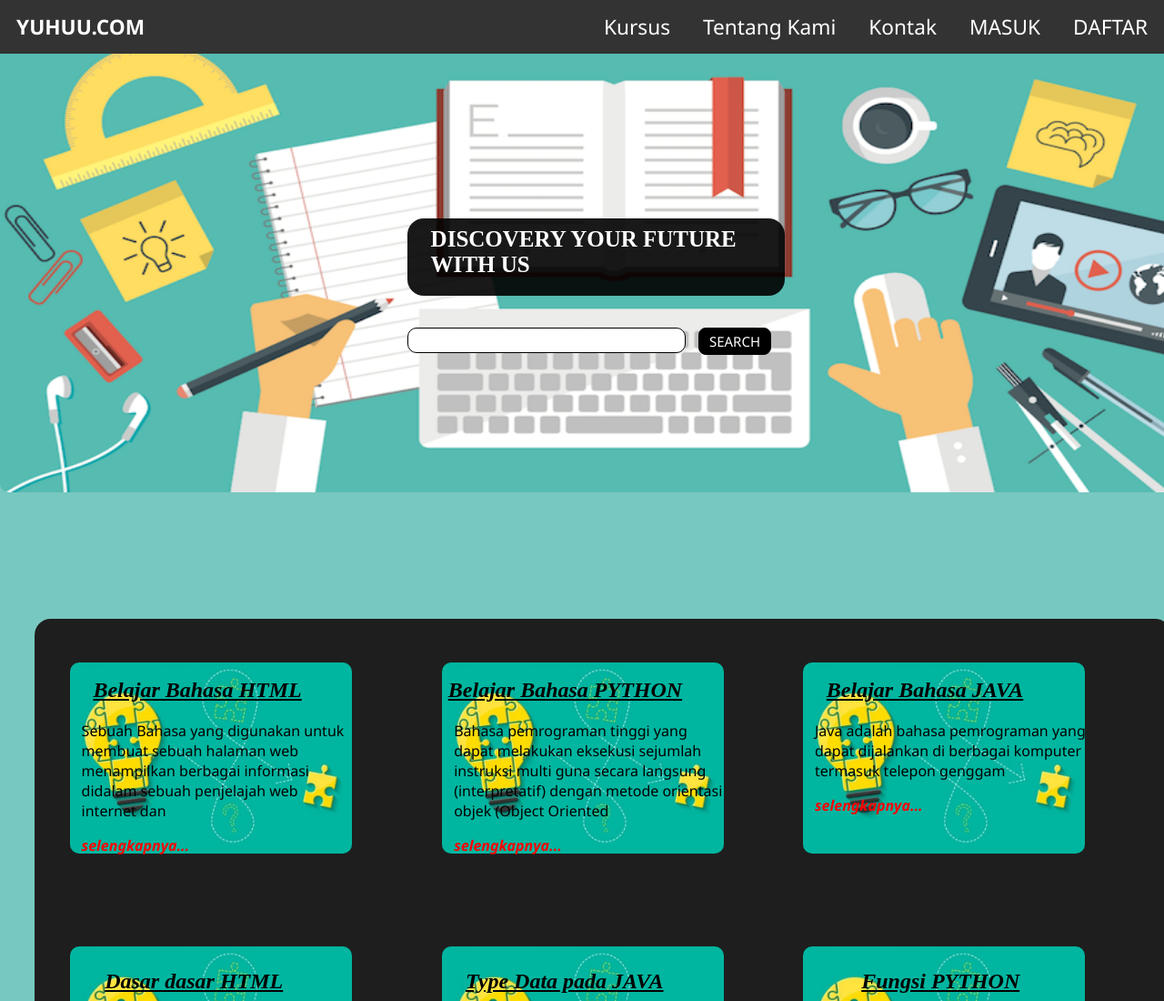
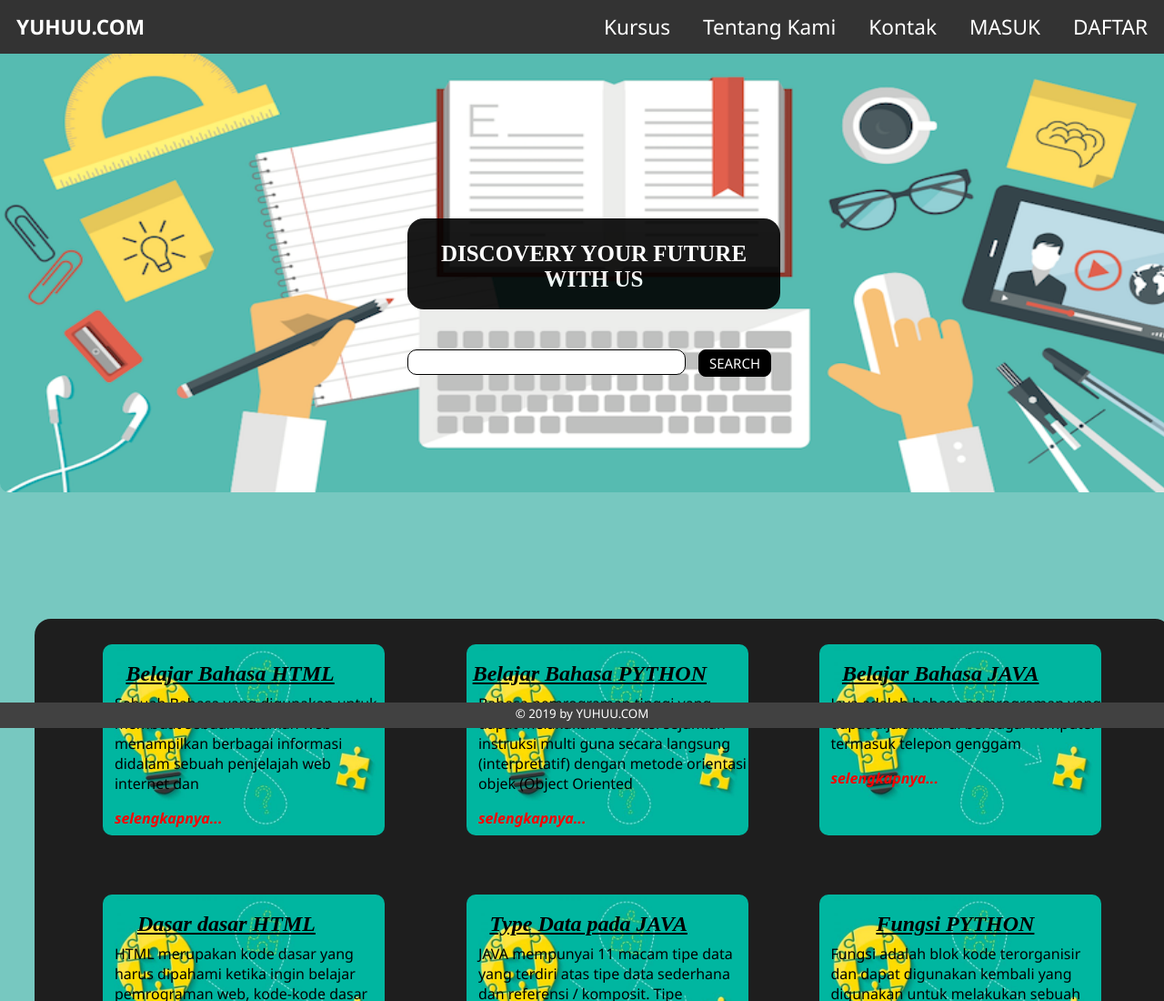
Before and after one commit to Yuliabcd/YuliPuspita.github.io, a plain HTML site: page index.html in a window 1280 px wide. Shown: the top 1100 px of the page at 91% size. Drawn offline with Linux system fonts and the light colour scheme.

Commit message:
Add files via upload

```diff
--- a/home.css
+++ b/home.css
@@ -9,6 +9,7 @@ body{
 	height: 525px;
 	left: 0%;
 	top: 2%;
+
 }
 
 .taksbar{
@@ -20,7 +21,7 @@ body{
 .search{
 	position: absolute;
 	left: 60%;
-	top: 45%;
+	top: 48%;
 	width: 80px;
 	height: 30px;
 	font-family: Segoe UI;
@@ -34,7 +35,7 @@ body{
 .ksearch{
 	position: absolute;
 	left: 35%;
-	top: 45%;
+	top: 48%;
 	width: 300px;
 	height: 24px;
 	font-size: 15px;
@@ -43,25 +44,23 @@ body{
 }
 
 .dis{
-	position: absolute;
-	left: 37%;
-	top: 28%;
-	width: 350px;
-	height: 24px;
 	font-family: Schadow BT;
 	font-size: 25px;
 	color: white;
+
 }
 
 .kotakdis{
 	position: absolute;
 	top: 30%;
 	left: 35%;
-	width: 415px;
-	height: 85px;
+	width: 410px;
+	height: 100px;
 	background: black;
 	border-radius: 18px;
+	margin-bottom: 15px;
 	opacity: 0.9;
+	text-align: center;
 }
 
 div .sel{
@@ -95,7 +94,7 @@ div p{
 }
 
 .kotak1{
-	top: 91%;
+	top: 5%;
 	left: 6%;
 	width: 310px;
 	height: 210px;
@@ -103,20 +102,20 @@ div p{
 
 .teks1{
 	position: absolute;
-	top: 90%;
+	top: 4%;
 	left: 8%
 }
 
 .te{
 	position: absolute;
-	top: 97%;
+	top: 12%;
 	left: 7%;
 	width: 300px;
 	height: 200px;
 }
 
 .kotak2{
-	top: 91%;
+	top: 5%;
 	left: 38%;
 	width: 310px;
 	height: 210px;
@@ -124,20 +123,20 @@ div p{
 
 .teks2{
 	position: absolute;
-	top: 90%;
+	top: 4%;
 	left: 38.5%
 }
 
 .tee{
 	position: absolute;
-	top: 97%;
+	top: 12%;
 	left: 39%;
 	width: 300px;
 	height: 200px;
 }
 
 .kotak3{
-	top: 91%;
+	top: 5%;
 	left: 69%;
 	width: 310px;
 	height: 210px;
@@ -145,20 +144,20 @@ div p{
 
 .teks3{
 	position: absolute;
-	top: 90%;
+	top: 4%;
 	left: 71%
 }
 
 .teee{
 	position: absolute;
-	top: 97%;
+	top: 12%;
 	left: 70%;
 	width: 300px;
 	height: 200px;
 }
 
 .kotak4{
-	top: 130%;
+	top: 55%;
 	left: 6%;
 	width: 310px;
 	height: 210px;
@@ -166,20 +165,20 @@ div p{
 
 .teks4{
 	position: absolute;
-	top: 130%;
+	top: 54%;
 	left: 9%;
 }
 
 .le{
 	position: absolute;
-	top: 137%;
+	top: 62%;
 	left: 7%;
 	width: 300px;
 	height: 200px;
 }
 
 .kotak5{
-	top: 130%;
+	top: 55%;
 	left: 38%;
 	width: 310px;
 	height: 210px;
@@ -187,20 +186,20 @@ div p{
 
 .teks5{
 	position: absolute;
-	top: 130%;
+	top: 54%;
 	left: 40%;
 }
 
 .lee{
 	position: absolute;
-	top: 137%;
+	top: 62%;
 	left: 39%;
 	width: 300px;
 	height: 200px;
 }
 
 .kotak6{
-	top: 130%;
+	top: 55%;
 	left: 69%;
 	width: 310px;
 	height: 210px;
@@ -208,13 +207,13 @@ div p{
 
 .teks6{
 	position: absolute;
-	top: 130%;
+	top: 54%;
 	left: 74%;
 }
 
 .leee{
 	position: absolute;
-	top: 137%;
+	top: 62%;
 	left: 70%;
 	width: 300px;
 	height: 200px;
@@ -228,6 +227,19 @@ div p{
 	height: 550px;
 	background: #1E1E1E;
 	border-radius: 18px;
+}
+
+.footer{
+	width : 100%;
+	height : 25px;
+	padding-top : 3px;
+	background-color : #414141;
+	color : white;
+	font-size : 10pt;
+	text-align : center;
+	position: fixed;
+	left: 0%;
+	bottom: 0px;
 }
 
 ul{
--- a/index.html
+++ b/index.html
@@ -11,33 +11,18 @@
 	</script>
 
 	<img src="11.png" class="bg">
+
 	<form>
 		<input type="text" class="ksearch">
-
 		<input type="submit" class="search" value="SEARCH"><br>
 	</form>
 
-	<div class="kotakdis"></div>
-
-	<p class="dis"><b>DISCOVERY YOUR FUTURE WITH US</b></p>
-
-
-
-	<div class="taksbar">
-		<ul>
-			<li><a href="DAFTAR.html">DAFTAR</a></li>
-			<li><a href="login.html">MASUK</a></li>
-			<li><a href="kontak.html">Kontak</a></li>
-			<li><a href="tentang.html">Tentang Kami</a></li>
-			<li><a href="kursus.html">Kursus</a></li>
-			<li style="float: left; font-weight: bold;" ><a href="index.html">YUHUU.COM</a></li>
-		</ul>
+	<div class="kotakdis">
+		<p class="dis"><b>DISCOVERY YOUR FUTURE WITH US</b></p>
 	</div>
 
-	<div class="kotakabu"></div>
-
+<div class="kotakabu">
 	<img src="111.jpg" class="kotak1">
-
 	<div class="teks1">
 		<h2><a href="mengenalHTML.html">Belajar Bahasa HTML</a></h2>
 	</div>
@@ -117,7 +102,19 @@
 		</p>
 		<p class="sel"><a href="fungsiPYTHON.html">selengkapnya...</a></p>
 	</div>
+</div>
 
+	<div class="taksbar">
+		<ul>
+			<li><a href="DAFTAR.html">DAFTAR</a></li>
+			<li><a href="login.html">MASUK</a></li>
+			<li><a href="kontak.html">Kontak</a></li>
+			<li><a href="tentang.html">Tentang Kami</a></li>
+			<li><a href="kursus.html">Kursus</a></li>
+			<li style="float: left; font-weight: bold;" ><a href="index.html">YUHUU.COM</a></li>
+		</ul>
+	</div>
 
+	<div class="footer"> &copy 2019 by YUHUU.COM</div>
 </body>
 </html>
```
